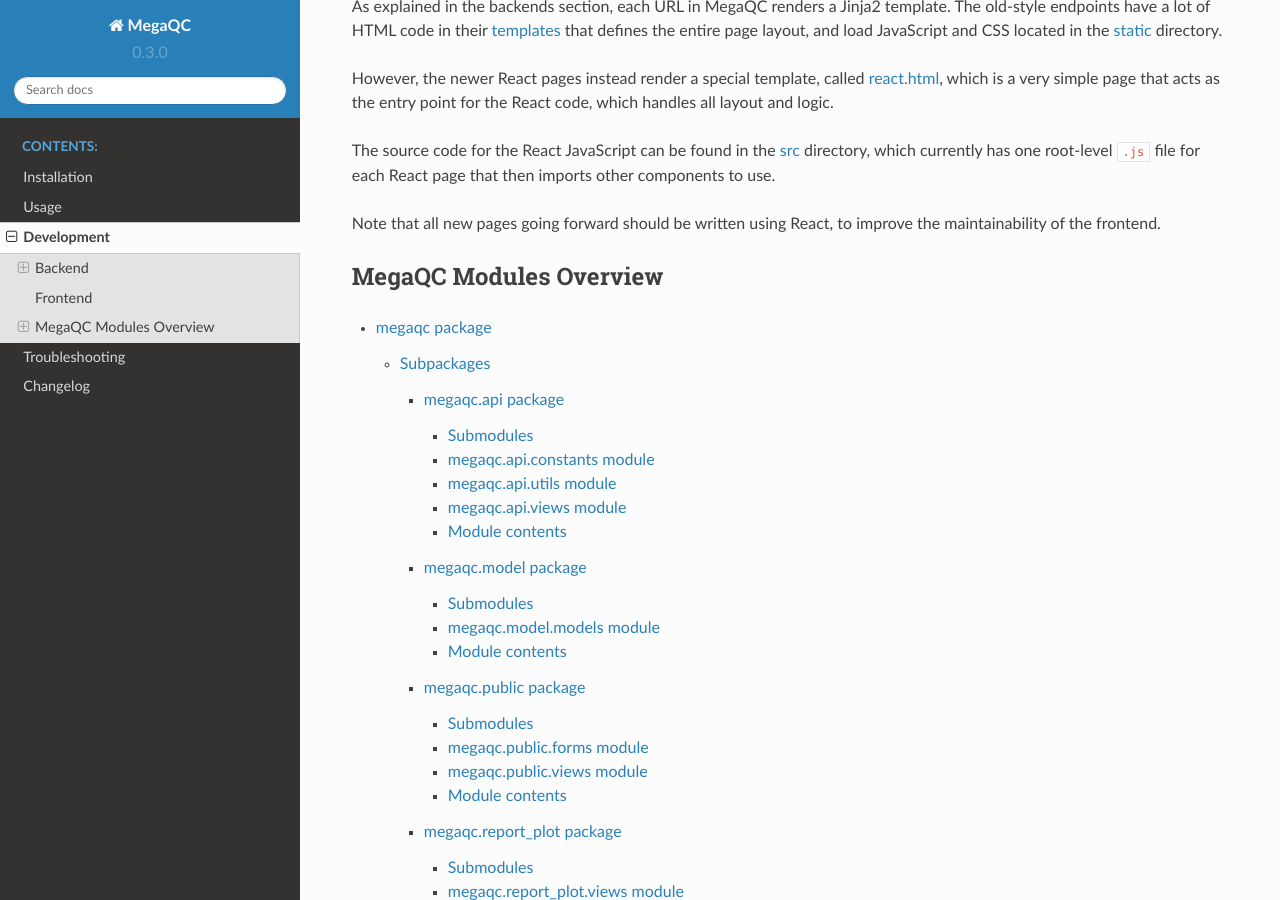
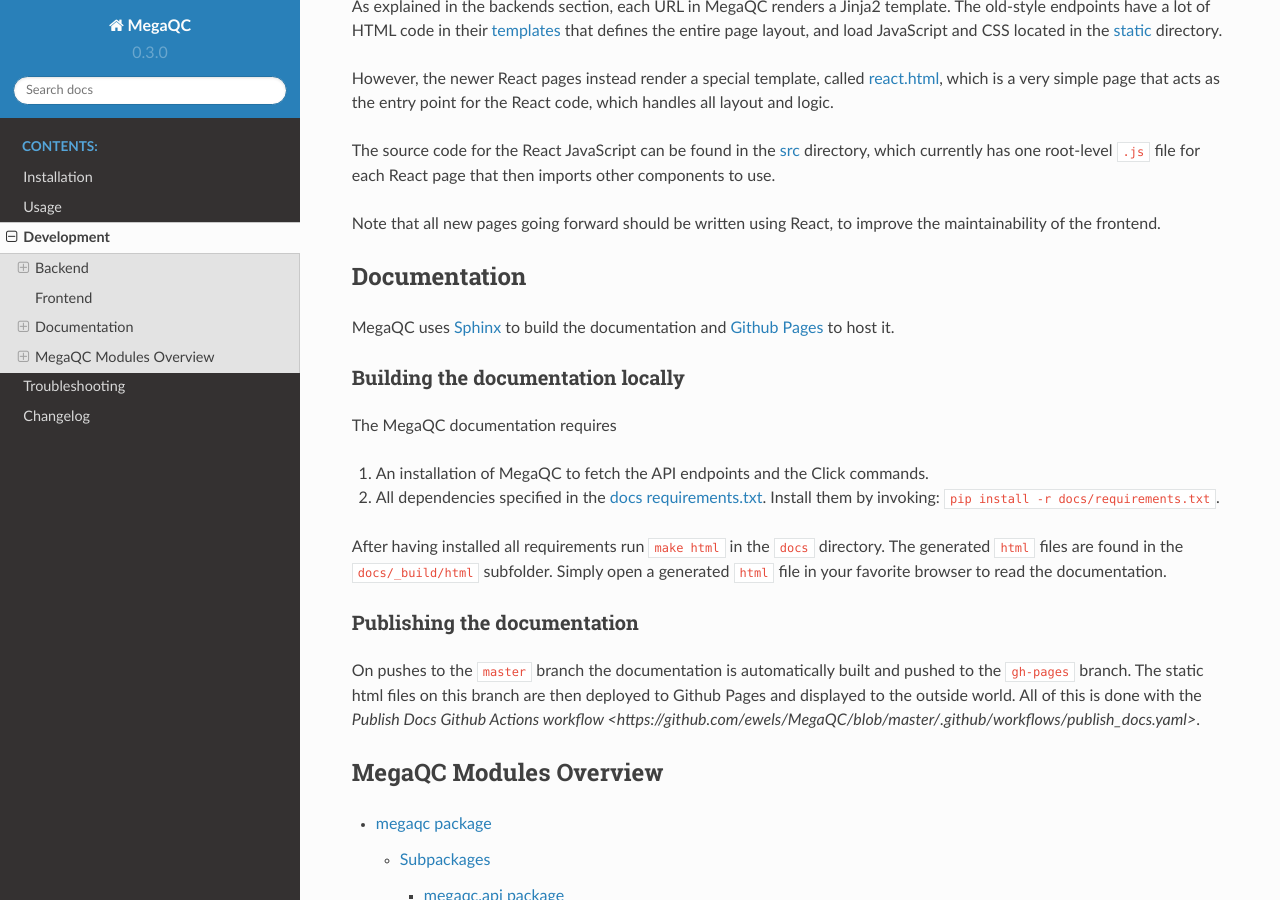
Before and after one commit to MultiQC/MegaQC, a Sphinx documentation site: the page built from docs/source/docs/dev/development.rst, in a window 1280 px wide and 900 px high, scrolled down 1486 px. Built offline with Sphinx 7.4.7 and the Read the Docs theme 2.0.0, drawn with Linux system fonts in a browser that asks for light colours; pages that are not in the unit, such as notebooks, are missing from menus.

Commit message:
added instructions on how to build the documentation
Signed-off-by: Zethson <lukas.heumos@posteo.net>

```diff
--- a/docs/source/docs/dev/development.rst
+++ b/docs/source/docs/dev/development.rst
@@ -13,4 +13,5 @@
 
 .. include:: backend.rst
 .. include:: frontend.rst
+.. include:: documentation.rst
 .. include:: ../../modules.rst
--- /dev/null
+++ b/docs/source/docs/dev/documentation.rst
@@ -0,0 +1,26 @@
+Documentation
+===============
+
+MegaQC uses `Sphinx <https://www.sphinx-doc.org/en/master/>`_ to build the documentation
+and `Github Pages <https://pages.github.com/>`_ to host it.
+
+Building the documentation locally
+-------------------------------------
+
+The MegaQC documentation requires
+
+1. An installation of MegaQC to fetch the API endpoints and the Click commands.
+2. All dependencies specified in the `docs requirements.txt <https://github.com/ewels/MegaQC/blob/master/docs/requirements.txt>`_.
+   Install them by invoking: ``pip install -r docs/requirements.txt``.
+
+After having installed all requirements run ``make html`` in the ``docs`` directory.
+The generated ``html`` files are found in the ``docs/_build/html`` subfolder.
+Simply open a generated ``html`` file in your favorite browser to read the documentation.
+
+Publishing the documentation
+---------------------------------
+
+On pushes to the ``master`` branch the documentation is automatically built and pushed
+to the ``gh-pages`` branch. The static html files on this branch are then deployed
+to Github Pages and displayed to the outside world.
+All of this is done with the `Publish Docs Github Actions workflow <https://github.com/ewels/MegaQC/blob/master/.github/workflows/publish_docs.yaml>`.
```
